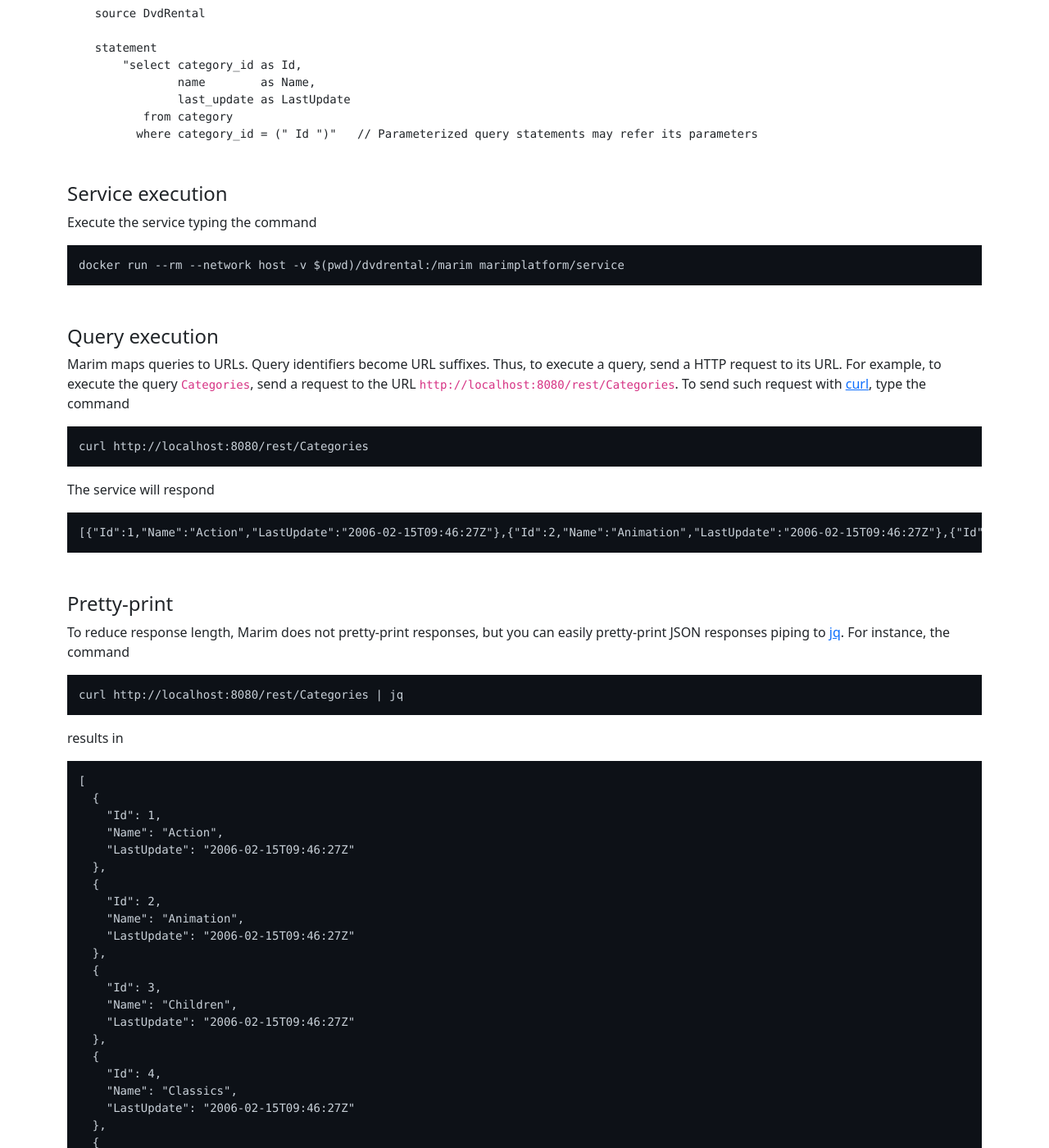
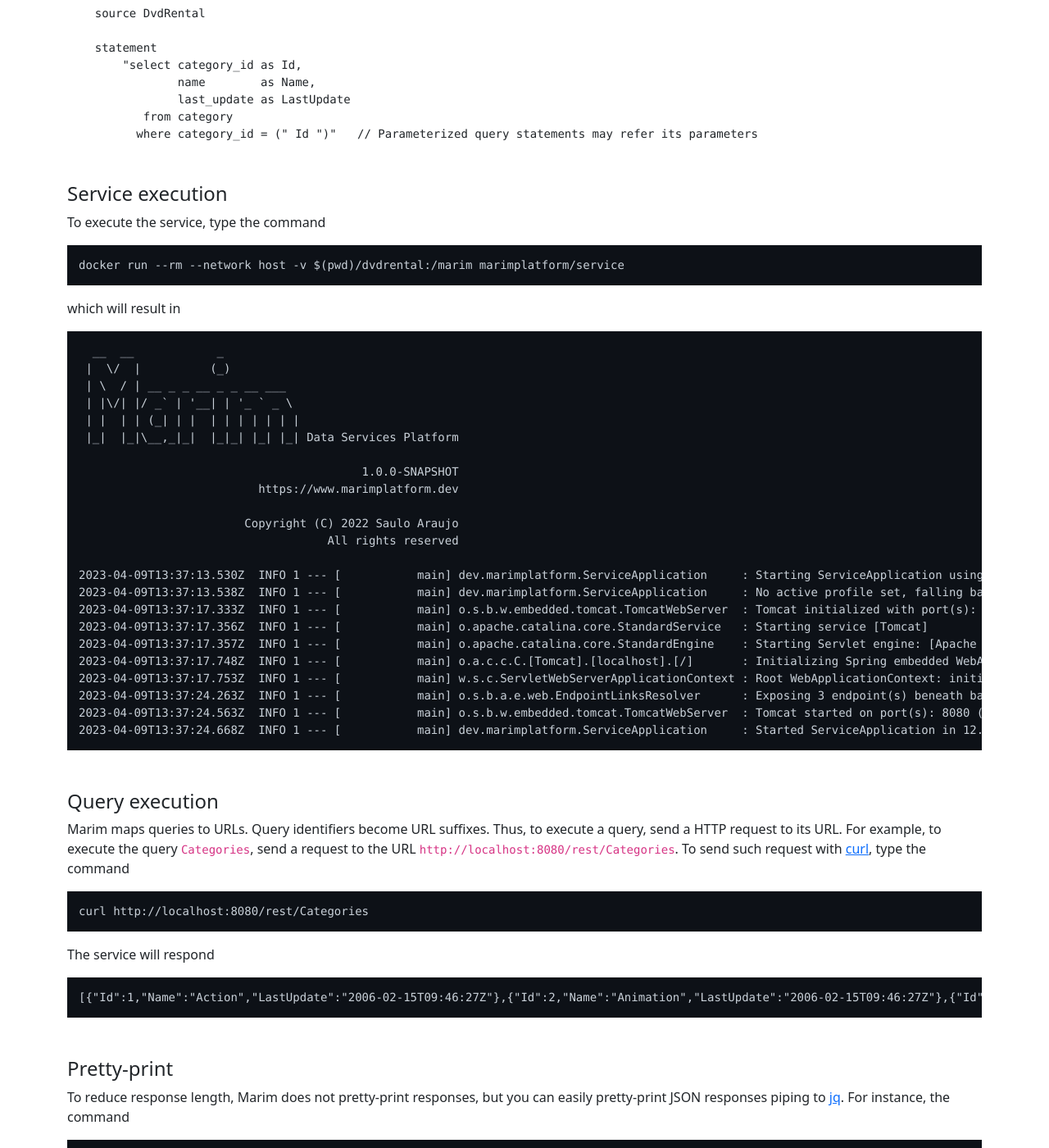
Before and after one commit to marimplatform/marimplatform.github.io, a Jekyll site: the page built from docs/tutorial.md, in a window 1280 px wide and 1400 px high, scrolled down 1381 px. Shown: the whole window at 82% size. Built offline with Jekyll 4.4.1, drawn with Linux system fonts in a browser that asks for light colours; a style sheet for code colours, icons or effects is not loaded.

Commit message:
Tutorial

```diff
--- a/docs/tutorial.md
+++ b/docs/tutorial.md
@@ -71,11 +71,35 @@ query Category
 
 #### Service execution
 {: .mt-5}
-Execute the service typing the command
+To execute the service, type the command
 
 <pre class="terminal">docker run --rm --network host -v $(pwd)/dvdrental:/marim marimplatform/service</pre>
 
+which will result in
 
+<pre class="terminal">  __  __            _
+ |  \/  |          (_)
+ | \  / | __ _ _ __ _ _ __ ___
+ | |\/| |/ _` | '__| | '_ ` _ \
+ | |  | | (_| | |  | | | | | | |
+ |_|  |_|\__,_|_|  |_|_| |_| |_| Data Services Platform
+
+                                         1.0.0-SNAPSHOT
+                          https://www.marimplatform.dev
+
+                        Copyright (C) 2022 Saulo Araujo
+                                    All rights reserved
+
+2023-04-09T13:37:13.530Z  INFO 1 --- [           main] dev.marimplatform.ServiceApplication     : Starting ServiceApplication using Java 17.0.6 with PID 1 (/app/classes started by root in /)
+2023-04-09T13:37:13.538Z  INFO 1 --- [           main] dev.marimplatform.ServiceApplication     : No active profile set, falling back to 1 default profile: "default"
+2023-04-09T13:37:17.333Z  INFO 1 --- [           main] o.s.b.w.embedded.tomcat.TomcatWebServer  : Tomcat initialized with port(s): 8080 (http)
+2023-04-09T13:37:17.356Z  INFO 1 --- [           main] o.apache.catalina.core.StandardService   : Starting service [Tomcat]
+2023-04-09T13:37:17.357Z  INFO 1 --- [           main] o.apache.catalina.core.StandardEngine    : Starting Servlet engine: [Apache Tomcat/10.1.7]
+2023-04-09T13:37:17.748Z  INFO 1 --- [           main] o.a.c.c.C.[Tomcat].[localhost].[/]       : Initializing Spring embedded WebApplicationContext
+2023-04-09T13:37:17.753Z  INFO 1 --- [           main] w.s.c.ServletWebServerApplicationContext : Root WebApplicationContext: initialization completed in 3941 ms
+2023-04-09T13:37:24.263Z  INFO 1 --- [           main] o.s.b.a.e.web.EndpointLinksResolver      : Exposing 3 endpoint(s) beneath base path '/actuator'
+2023-04-09T13:37:24.563Z  INFO 1 --- [           main] o.s.b.w.embedded.tomcat.TomcatWebServer  : Tomcat started on port(s): 8080 (http) with context path ''
+2023-04-09T13:37:24.668Z  INFO 1 --- [           main] dev.marimplatform.ServiceApplication     : Started ServiceApplication in 12.349 seconds (process running for 13.697)</pre>
 
 #### Query execution
 {: .mt-5}
```
